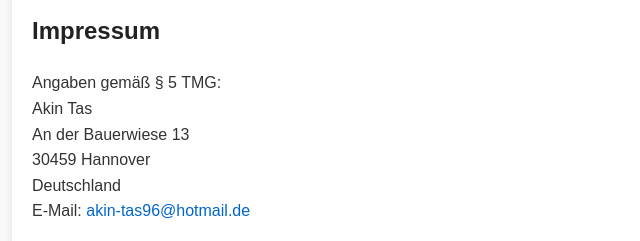
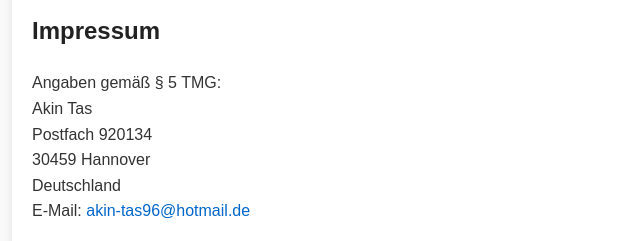
Before and after one commit to AkinT96/catchme, a plain HTML site: page index.html in a window 1280 px wide. Shown: the part 122-363 px from the top of the page, 208-848 px from the left. Drawn offline with Linux system fonts and the light colour scheme.

Commit message:
Update index.html

```diff
--- a/index.html
+++ b/index.html
@@ -47,7 +47,7 @@
     <p>
         Angaben gemäß § 5 TMG:<br>
         Akin Tas<br>
-        An der Bauerwiese 13<br>
+        Postfach 920134<br>
         30459 Hannover<br>
         Deutschland<br>
         E-Mail: <a href="mailto:akin-tas96@hotmail.de">akin-tas96@hotmail.de</a>
```
